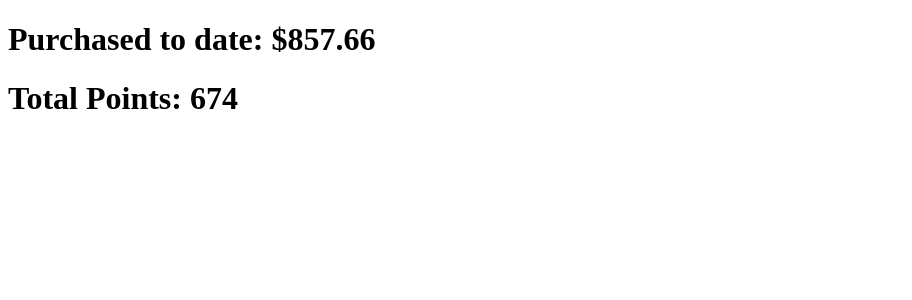
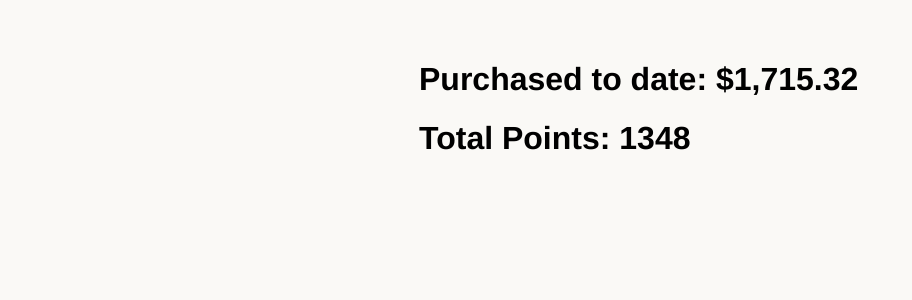
Before and after one commit to kemtopher/customer-points, a React (Create React App) app: page / in a window 1280 px wide. Shown: the top 300 px of the page, without its empty margins (0-912 px from the left). Built offline with nearby package versions, Linux system fonts and the light colour scheme; data requests are answered from the project's data file.

Commit message:
better error handling

```diff
--- a/src/App.js
+++ b/src/App.js
@@ -1,25 +1,49 @@
 import React, { useEffect, useState } from "react";
 import UserDash from "./user-dash/user-dash";
+import "../src/app.css";
 
 const App = () => {
   const [transactions, setTransactions] = useState([]);
+  const [loading, setLoading] = useState(false);
+  const [error, setError] = useState(false);
 
   async function getTransactions(url) {
-    const res = await fetch(url);
-    const data = await res.json();
-
-    return data;
+    try {
+      setLoading(true);
+      const res = await fetch(url);
+      if (!res.ok) {
+        setError(true);
+      }
+      const data = await res.json();
+      return data;
+    } catch (err) {
+      setError(true);
+    }
   }
 
   useEffect(() => {
-    getTransactions("http://localhost:4000/transactions").then((res) =>
-      setTransactions(res)
-    );
+    getTransactions("http://localhost:4000/transactions")
+      .then((res) => {
+        setTransactions(res);
+        setLoading(false);
+      })
+      .catch((err) => {
+        console.log(err);
+        setError(true);
+      });
   }, []);
 
   return (
     <div className="App">
-      <UserDash data={transactions} />
+      <div className="app-stage">
+        <div className="dash-wrapper">
+          {loading ? (
+            <h1>loading data ...</h1>
+          ) : (
+            <UserDash data={transactions} />
+          )}
+        </div>
+      </div>
     </div>
   );
 };
--- a/src/app.css
+++ b/src/app.css
@@ -1,3 +1,8 @@
+html, body {
+    font-family: Helvetica, Arial, sans-serif;
+    background: #FAF9F6;
+}
+
 .app-stage {
     display: flex;
     justify-content: center;
@@ -8,5 +13,5 @@
     width: 442px;
     height: 85vh;
     border-radius: 2em;
-    background: lightslategray;
+    padding: 2em;
 }
--- a/src/user-dash/user-dash.js
+++ b/src/user-dash/user-dash.js
@@ -1,24 +1,24 @@
 import React, { useEffect, useState } from "react";
 
 const UserDash = ({ data }) => {
-  const [purchaseAmount, setPurchaseAmount] = useState(0);
+  const [purchaseTotal, setPurchaseTotal] = useState(0);
   const [points, setPoints] = useState(0);
 
   useEffect(() => {
     data.forEach((transaction) => {
-      const floorAmount = Math.floor(transaction.amount);
+      const roundedAmount = Math.floor(transaction.amount);
 
-      if (floorAmount < 50) return;
+      if (roundedAmount < 50) return;
 
-      if (floorAmount > 100) {
-        const newPoints = (floorAmount - 100) * 2 + 50;
+      if (roundedAmount > 100) {
+        const newPoints = (roundedAmount - 100) * 2 + 50;
         setPoints((prev) => prev + newPoints);
-      } else if (floorAmount > 50 && floorAmount < 100) {
-        const newPoints = floorAmount - 50;
+      } else if (roundedAmount > 50 && roundedAmount < 100) {
+        const newPoints = roundedAmount - 50;
         setPoints((prev) => prev + newPoints);
       }
 
-      setPurchaseAmount((prev) => prev + transaction.amount);
+      setPurchaseTotal((prev) => prev + transaction.amount);
     });
 
     return;
@@ -31,7 +31,7 @@ const UserDash = ({ data }) => {
 
   return (
     <div className="user-dash">
-      <h1>Purchased to date: {CurrencyFormat.format(purchaseAmount)}</h1>
+      <h1>Purchased to date: {CurrencyFormat.format(purchaseTotal)}</h1>
       <h1>Total Points: {points}</h1>
     </div>
   );
```
